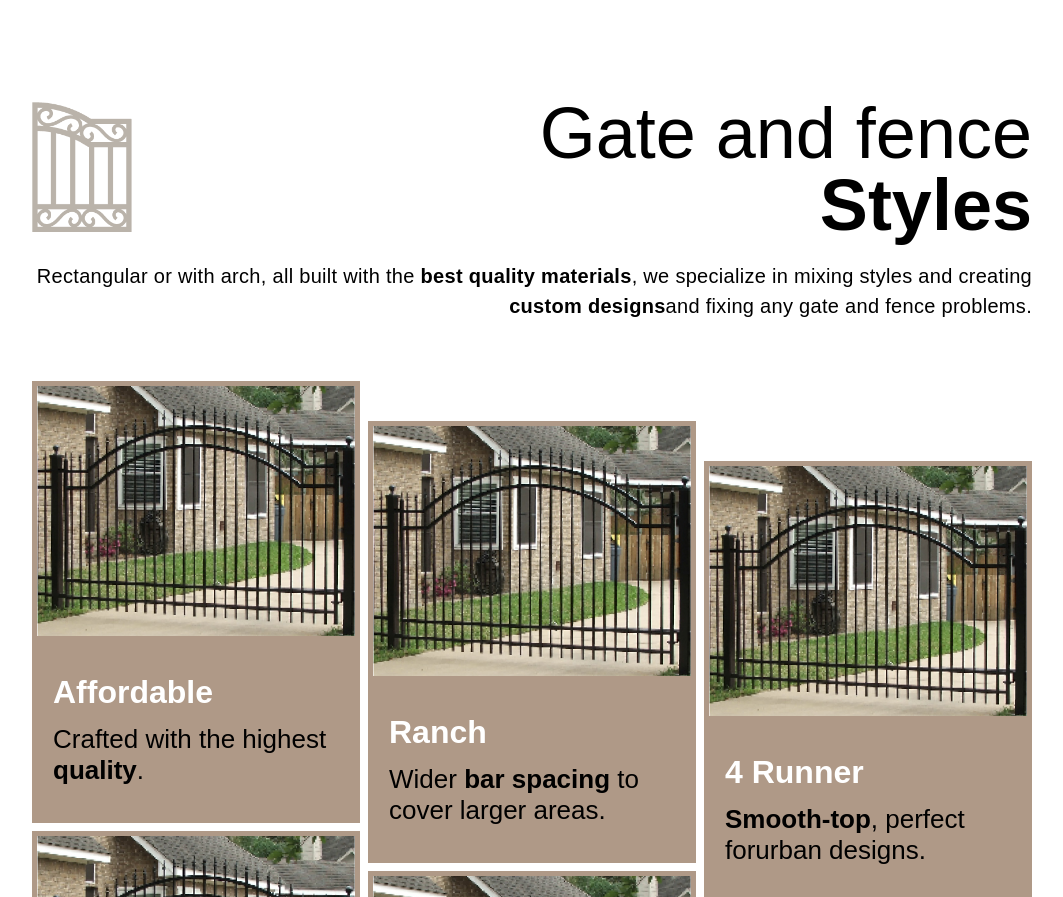
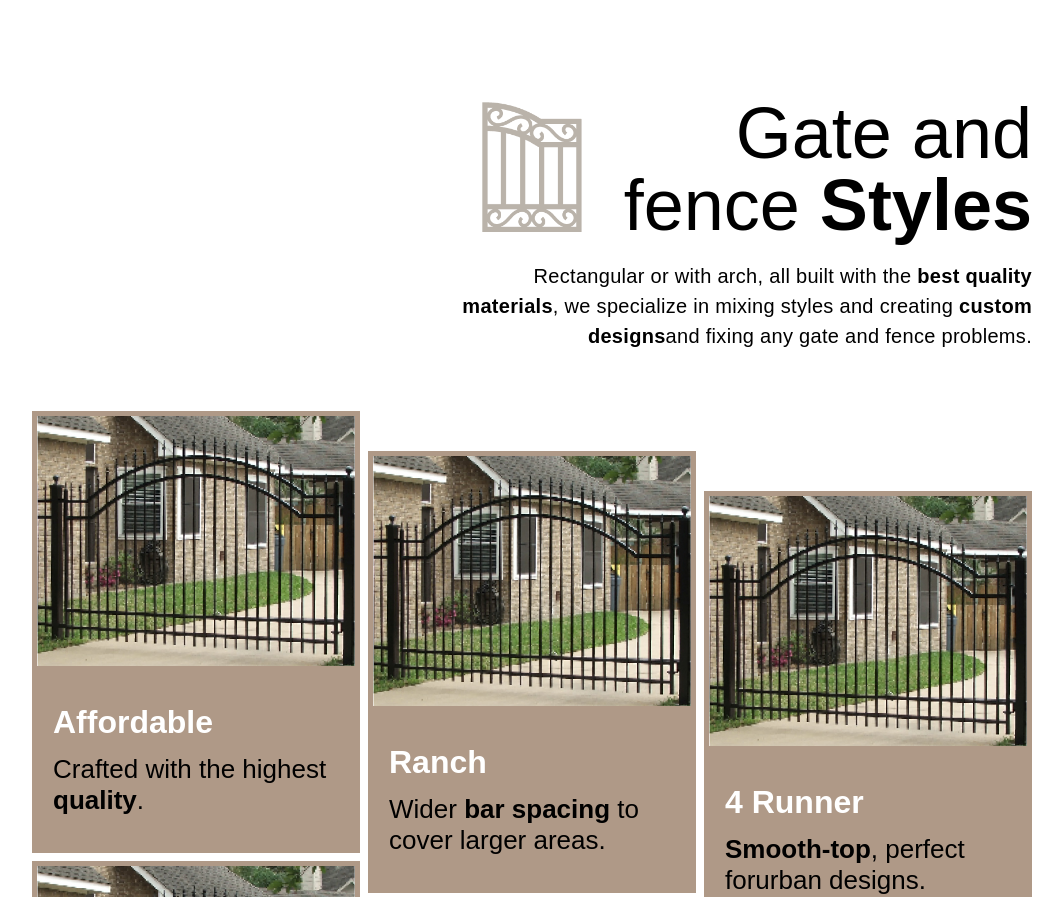
Before and after one commit to Markvallejo/affordable-automatic-gate, an Astro site: page / in a window 1536 px wide. Shown: the part 1193-2090 px from the top of the page, without its empty margins (236-1299 px from the left). Built offline with nearby package versions, Linux system fonts and the light colour scheme; Astro itself is replaced by a stand-in of ours.

Commit message:
Update stylesGates.css

```diff
--- a/src/styles/stylesGates/stylesGates.css
+++ b/src/styles/stylesGates/stylesGates.css
@@ -11,7 +11,6 @@
 .styles-gates__image-title-container {
   align-items: center;
   display: flex;
-  column-gap: 20px;
   justify-content: space-between;
   margin-bottom: 20px;
 }
@@ -86,8 +85,16 @@
     margin: 0 auto 60px;
     width: 800px;
   }
+  .styles-gates__image-title-container {
+    justify-content: flex-end;
+  }
+  .styles-gates__title-container {
+    width: 60%;
+  }
   .styles-gates__description {
     font-size: 20px;
+    margin-left: auto;
+    width: 70%;
   }
   .styles-gates__grid-cards {
     margin: 0 auto;
@@ -97,6 +104,9 @@
 }
 
 @media screen and (min-width: 1360px) {
+  .styles-gates__title-container {
+    width: 45%;
+  }
   .styles-gates__top {
     width: 1000px;
   }
@@ -106,4 +116,7 @@
   .styles-gates__grid-cards {
     width: 1000px;
   }
+  .styles-gates__description  {
+    width: 60%;
+  }
 }
```
